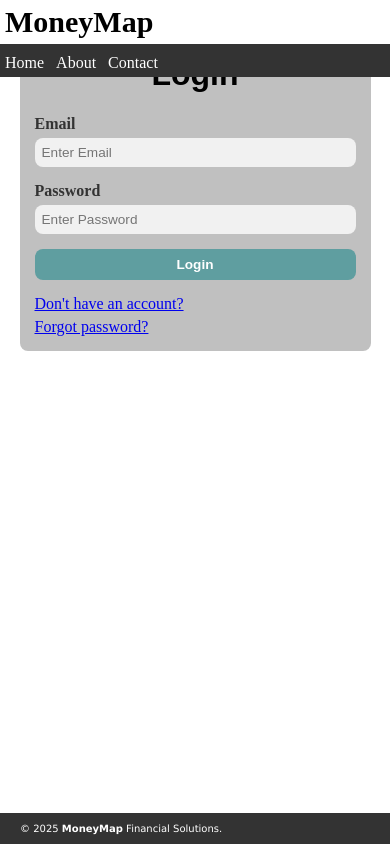
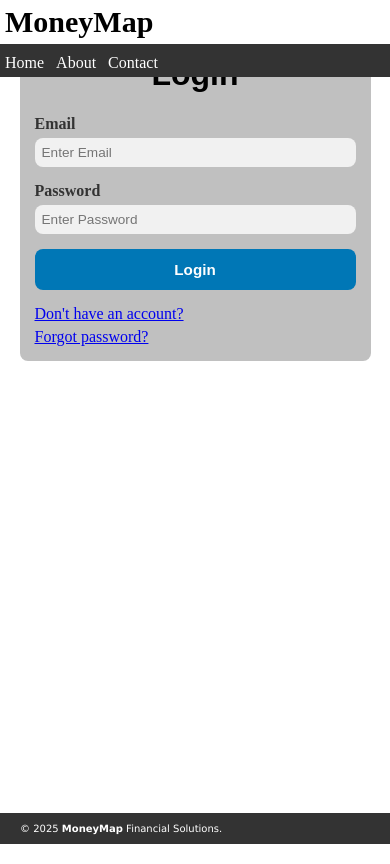
Before and after one commit to OznurKaya1/moneymap-full-stack, a React (Vite) app in the folder moneymap-front-end/MoneyMap/: page /#/login in a window 390 px wide. Built offline with nearby package versions, Linux system fonts and the light colour scheme; a web font is replaced by a local one.

Commit message:
Frontend CSS updates

```diff
--- a/moneymap-front-end/MoneyMap/src/App.css
+++ b/moneymap-front-end/MoneyMap/src/App.css
@@ -717,4 +717,55 @@ tfoot th {
     margin: 20px auto;
     padding: 15px;
   }
+  table {
+    border: 1px solid #ccc;
+    border-radius: 10px;
+    overflow: hidden;
+    box-shadow: 0 3px 8px rgba(0,0,0,0.05);
+  }
+
+  thead {
+    background-color: #0077b6;
+    color: white;
+  }
+
+  tfoot {
+    background-color: #023e8a;
+    color: white;
+    font-weight: bold;
+  }
+
+  tr:nth-child(even) {
+    background-color: #f5f5f5;
+  }
+
+  tr:hover {
+    background-color: #caf0f8;
+  }
+
+  /* Buttons */
+  .btn {
+    padding: 12px 25px;
+    font-size: 0.95rem;
+    font-weight: bold;
+    border-radius: 8px;
+    border: none;
+    cursor: pointer;
+    background-color: #0077b6;
+    color: white;
+    transition: 0.2s;
+  }
+
+  .btn:hover {
+    background-color: #0096c7;
+  }
+
+  /* Month filter dropdown */
+  .month-filter {
+    margin-bottom: 20px;
+    padding: 8px 12px;
+    font-size: 1rem;
+    border-radius: 6px;
+    border: 1px solid #ccc;
+  }
 }
```
